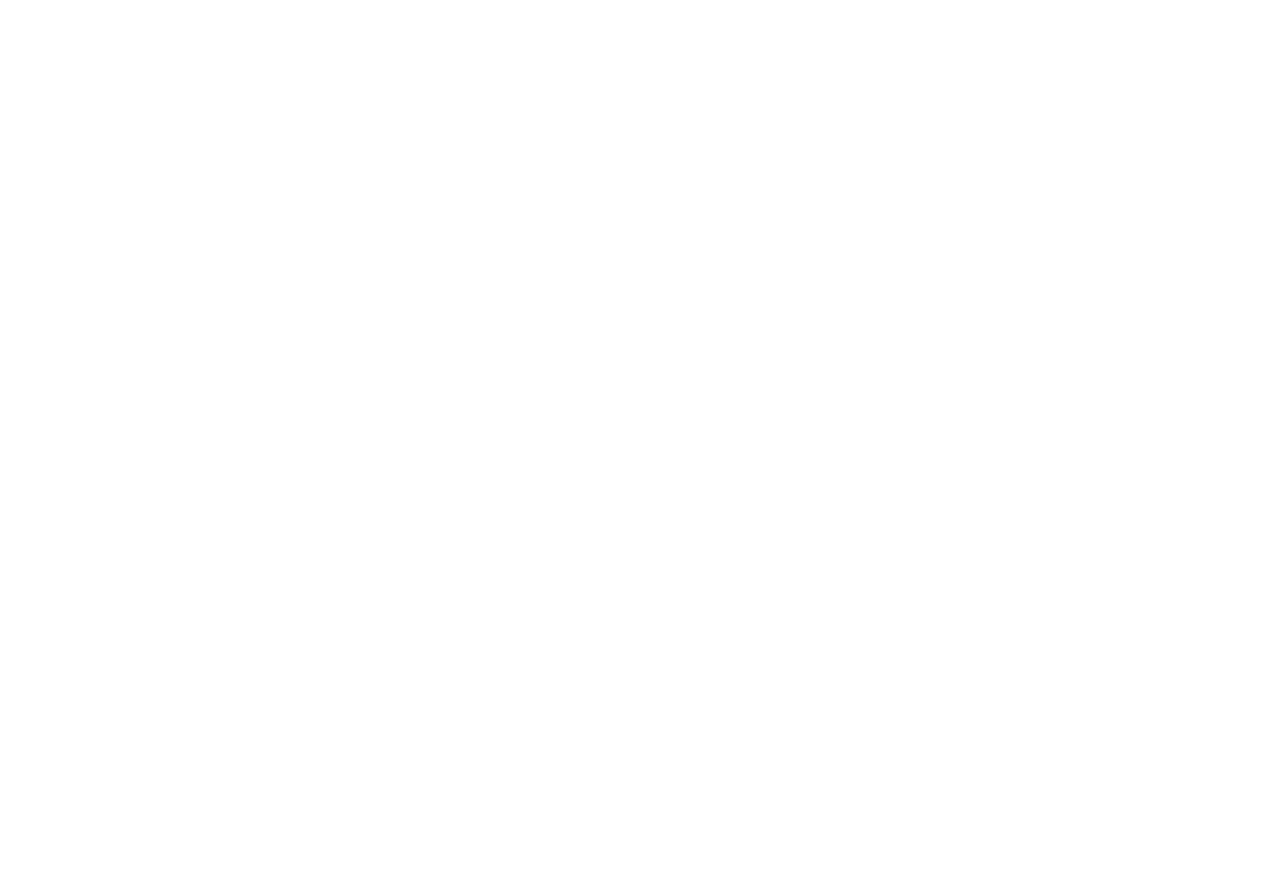
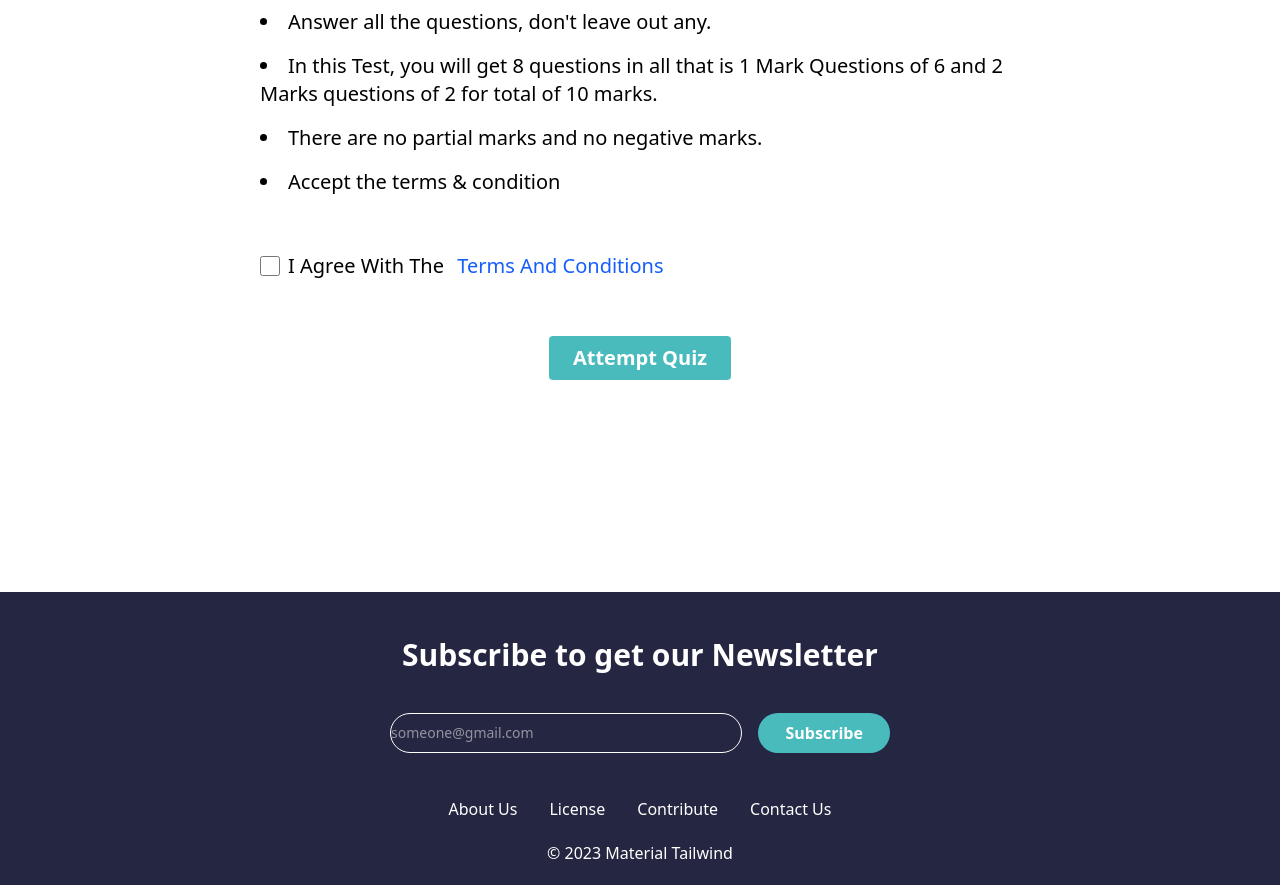
Before and after one commit to purnalakshitha99/edu-smart-front-end, a React (Vite) app: page /attempt-quiz in a window 1280 px wide. Shown: the part 680-1565 px from the top of the page. Before the commit the page ends 800 px from the top, so only its background shows below. Built offline with nearby package versions, Linux system fonts and the light colour scheme.

Commit message:
footer and quiz landing page finish

```diff
--- a/src/components/layouts/CustomButton.jsx
+++ b/src/components/layouts/CustomButton.jsx
@@ -2,10 +2,7 @@
 
 function CustomButton({ children, onClick, className = "" }) {
   return (
-    <button
-      onClick={onClick}
-      className={`${className}`}
-    >
+    <button onClick={onClick} className={`${className}`}>
       {children}
     </button>
   );
--- /dev/null
+++ b/src/components/layouts/Footer.jsx
@@ -0,0 +1,71 @@
+import { Input, Typography } from "@material-tailwind/react";
+import React from "react";
+
+function Footer() {
+  return (
+    <footer className="bg-footerMain text-white h-[293px] flex flex-col justify-between">
+      <div className="w-[500px] m-auto py-5 text-center">
+        <p className="text-3xl font-bold">Subscribe to get our Newsletter</p>
+        <div className="flex justify-center items-center gap-4 mt-10">
+          <Input className="rounded-full" placeholder="someone@gmail.com" />
+          <button className="bg-[#49BBBD] hover:bg-[#62999A] w-[180px] text-white font-semibold p-2 rounded-full">
+            Subscribe
+          </button>
+        </div>
+      </div>
+
+      <div className="pb-5">
+        <ul className="flex justify-center gap-8">
+          <li>
+            <Typography
+              as="a"
+              href="#"
+              color="blue-gray"
+              className="font-normal transition-colors hover:text-blue-500"
+            >
+              About Us
+            </Typography>
+          </li>
+          <li>
+            <Typography
+              as="a"
+              href="#"
+              color="blue-gray"
+              className="font-normal transition-colors hover:text-blue-500"
+            >
+              License
+            </Typography>
+          </li>
+          <li>
+            <Typography
+              as="a"
+              href="#"
+              color="blue-gray"
+              className="font-normal transition-colors hover:text-blue-500"
+            >
+              Contribute
+            </Typography>
+          </li>
+          <li>
+            <Typography
+              as="a"
+              href="#"
+              color="blue-gray"
+              className="font-normal transition-colors hover:text-blue-500"
+            >
+              Contact Us
+            </Typography>
+          </li>
+        </ul>
+        <Typography
+          color="blue-gray"
+          className="font-normal flex justify-center mt-5"
+        >
+          &copy; 2023 Material Tailwind
+        </Typography>
+      </div>
+    </footer>
+  );
+}
+
+export default Footer;
--- a/src/components/layouts/NavBar.jsx
+++ b/src/components/layouts/NavBar.jsx
@@ -2,7 +2,7 @@
 
 const NavBar = () => {
   return (
-    <nav className="block w-full px-4 py-2 bg-white bg-opacity-90 sticky top-3 shadow lg:px-8 lg:py-3 backdrop-blur-lg backdrop-saturate-150 z-[9999]">
+    <nav className="block w-full px-4 py-2 bg-white bg-opacity-90 sticky top-0 shadow lg:px-8 lg:py-3 backdrop-blur-lg backdrop-saturate-150 ">
       <div className="container flex flex-wrap items-center justify-between mx-auto text-slate-800">
         <img src="src/assets/logo.png" alt="My Logo" className="h-16 w-16 " />
         <div className="hidden lg:block">
--- a/src/index.css
+++ b/src/index.css
@@ -3,4 +3,5 @@
 @theme {
   --color-quiz: #9dccff;
   --color-quizHeader: #2f327d;
+  --color-footerMain: #252641;
 }
--- a/src/pages/attemptQuiz/LandingPage.jsx
+++ b/src/pages/attemptQuiz/LandingPage.jsx
@@ -1,18 +1,63 @@
 import NavBar from "../../components/layouts/NavBar";
 import Hero from "../../assets/attemptQuiz/AtemptQuizHero.jpg";
+import { Checkbox, Typography } from "@material-tailwind/react";
+import { Radio } from "@material-tailwind/react";
+import Footer from "../../components/layouts/Footer";
 
 function LandingPage() {
   return (
     <>
       <NavBar />
-      <div className=" mt-4">
+      <div className="">
         <img
           className="h-96 w-full object-cover object-center"
           src={Hero}
           alt="nature image"
         />
-        <div className=" text-quizHeader capitalize text-7xl px-10 mt-10">Exam Rules and Regulations </div>
+        <div className="  h-screen m-auto w-[1200px]">
+          <div className="text-quizHeader p-10 flex items-center justify-center capitalize text-7xl">
+            Exam Rules and Regulations
+          </div>{" "}
+          <div className=" text-xl p-5 w-[800px] m-auto space-y-4">
+            <li>Duration of the test will be 15 minutes only.</li>
+            <li>Answer all the questions, don't leave out any.</li>
+            <li>
+              In this Test, you will get 8 questions in all that is 1 Mark
+              Questions of 6 and 2 Marks questions of 2 for total of 10 marks.
+            </li>
+            <li>There are no partial marks and no negative marks.</li>
+            <li>Accept the terms & condition</li>
+            <div className="py-10 flex items-center gap-2 capitalize">
+              <Checkbox
+              // label={
+              //   <Typography color="blue-gray" className="flex font-medium">
+              //     I agree with the
+              //     <Typography
+              //       as="a"
+              //       href="#"
+              //       color="blue"
+              //       className="font-medium transition-colors hover:text-blue-700"
+              //     >
+              //       &nbsp;terms and conditions
+              //     </Typography>
+              //     .
+              //   </Typography>
+              // }
+              />
+              <p className=" font-medium">I agree with the</p>
+              <p className=" text-blue-600 cursor-pointer hover:text-blue-700 font-medium">
+                &nbsp;terms and conditions
+              </p>
+            </div>
+            <div className=" flex justify-center">
+              <button className="bg-[#49BBBD] hover:bg-[#62999A] text-white font-semibold py-2 px-6  rounded">
+                Attempt Quiz
+              </button>
+            </div>
+          </div>
+        </div>
       </div>
+      <Footer />
     </>
   );
 }
--- /dev/null
+++ b/src/pages/attemptQuiz/Test.jsx
@@ -0,0 +1,15 @@
+import React from "react";
+import { Radio } from "@material-tailwind/react";
+
+function Test() {
+  return (
+    <div>
+      <div className="flex gap-10">
+        <Radio name="type" label="HTML" />
+        <Radio name="type" label="React" defaultChecked />
+      </div>
+    </div>
+  );
+}
+
+export default Test;
```
Also changed, not shown: 1 other file (tests, documents, lock files or other folders).
